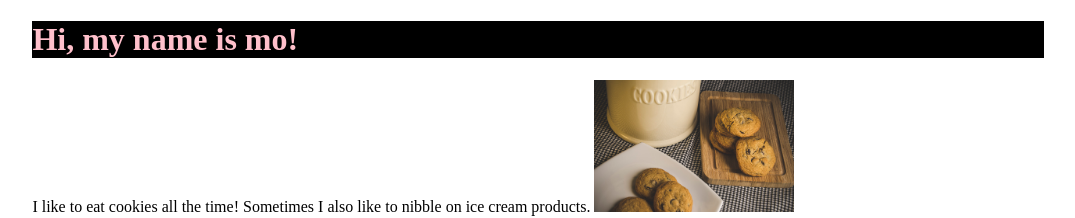
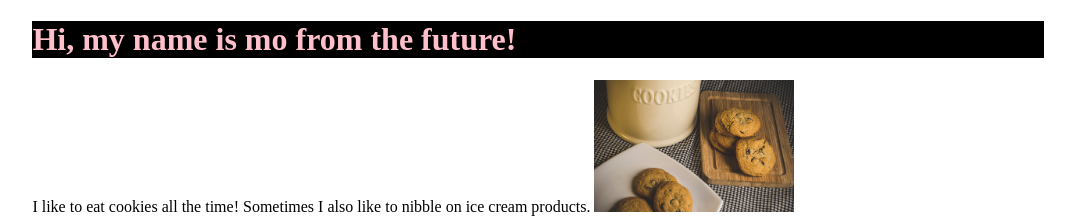
Before and after one commit to CodeChica/xlgmokha, a plain HTML site: page index.html in a window 1280 px wide. Shown: the top 218 px of the page, without its empty margins (102-1177 px from the left). Drawn offline with nearby package versions, Linux system fonts and the light colour scheme; no server answers.

Commit message:
from the future

```diff
--- a/index.html
+++ b/index.html
@@ -8,7 +8,7 @@
   <body>
     <div class="container">
       <div>
-        <h1>Hi, my name is mo!</h1>
+        <h1>Hi, my name is mo from the future!</h1>
         <p>
           I like to eat cookies all the time!
           Sometimes I also like to nibble on ice cream products.
```
